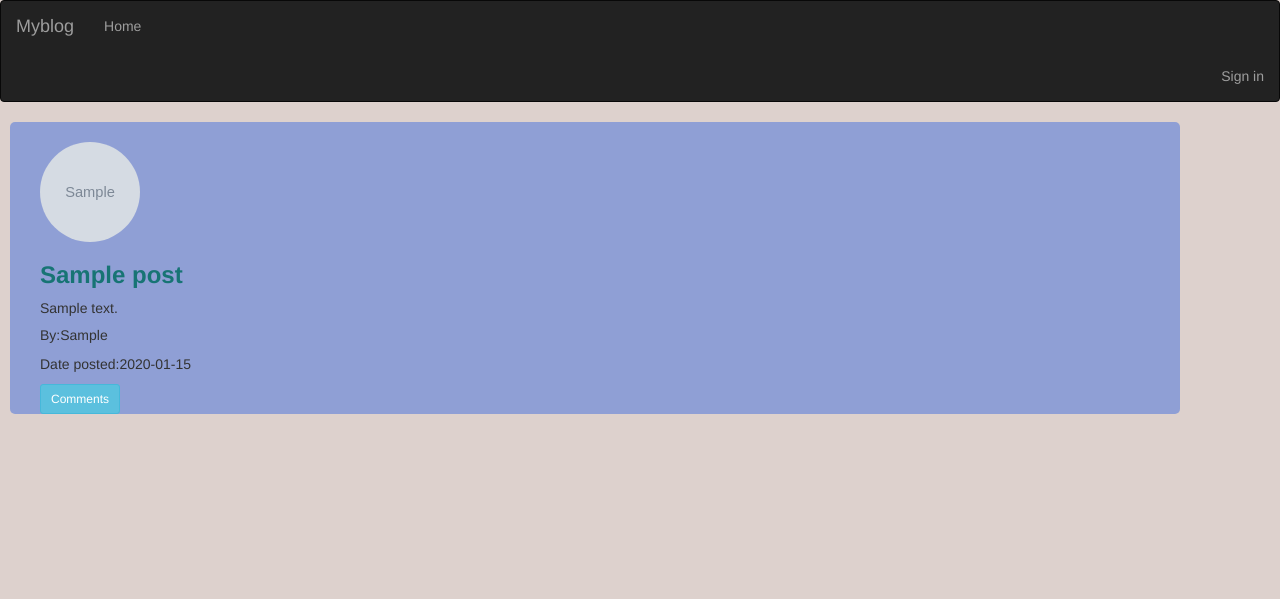
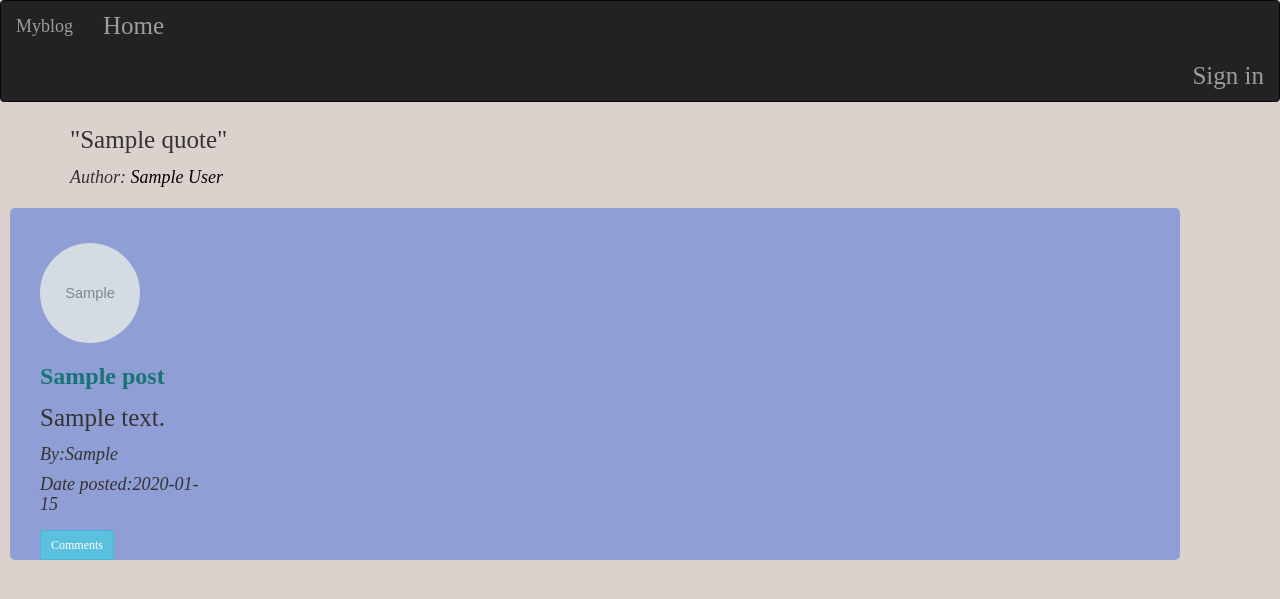
Before and after one commit to Esther-Anyona/mylearner, a Flask app: page / in a window 1280 px wide. Shown: the top 599 px of the page. Run offline with Flask 2, Linux system fonts and the light colour scheme; tables that the repository leaves empty hold one stand-in row (values such as "Sample post"); grey boxes marked "Sample" are stand-in pictures; a database or web service that is not in the repository returns one stand-in record (values such as "Sample title"); data that the repository does not hold is empty; some libraries are stand-ins or nearby versions.

Commit message:
Add quote api to display random quotes on homepage

```diff
--- a/app/__init__.py
+++ b/app/__init__.py
@@ -43,5 +43,4 @@
     app.register_blueprint(auth_blueprint,url_prefix = '/authenticate')
 
 
-
     return app
--- a/app/main/views.py
+++ b/app/main/views.py
@@ -4,12 +4,14 @@
 from flask_login import login_required, current_user
 from .. import db, photos
 from .forms import UpdateProfile, PostForm, CommentForm
+from ..requests import get_quotes
 
 @main.route('/')
 def home():
+    quotes= get_quotes()
     posts= Post.query.order_by(Post.date_posted.desc()).all()
     title="My Learning post"
-    return render_template('home.html', title=title, posts=posts)
+    return render_template('home.html', title=title, posts=posts, quote=quotes)
 
 
 @main.route('/user/<uname>')
--- /dev/null
+++ b/app/requests.py
@@ -0,0 +1,7 @@
+import requests,json
+
+def get_quotes():
+    response = requests.get('http://quotes.stormconsultancy.co.uk/random.json')
+    if response.status_code == 200:
+        quote = response.json()
+        return quote
--- a/app/static/css/index.css
+++ b/app/static/css/index.css
@@ -1,6 +1,13 @@
 body{
     background-color: rgb(221, 209, 205);
+    font-family:  serif;
+    font-size: 25px;
+
 }
+h4{
+    font-style: italic;
+}
+
 #posts{
     border: 10px;
     border-radius: 5px;
--- a/app/templates/base.html
+++ b/app/templates/base.html
@@ -4,5 +4,6 @@
 {% endblock %}
 {% block styles %}
     {{ super() }}
+    <link href="https://fonts.googleapis.com/css2?family=Roboto:ital,wght@0,400;0,700;1,400&display=swap" rel="stylesheet">
     <link rel="stylesheet" href="{{url_for('static',filename='css/index.css')}}">
 {% endblock %}
--- a/app/templates/home.html
+++ b/app/templates/home.html
@@ -1,5 +1,11 @@
 {% extends 'base.html'%}
 {% block content%}
+<div class="container">
+    <div class="quote">
+        <p class="card-text">"{{quote.quote}}"</p>
+        <h4>Author: <span style="color: rgb(3, 3, 3)">{{quote.author}}</span> </h4>
+    </div>
+</div>
 <div class="container" id="posts">
     {% for post in posts %}
     <div class="card p-5">
@@ -14,8 +20,8 @@
                 <p>{{post.content}}</p>
             </div>
             <div class="card-footer">
-                <h5><span>By:</span>{{post.author.username|title()}}</h5>
-                <p><span> Date posted:</span>{{post.date_posted.strftime("%Y-%m-%d")}}</p>
+                <h4><span>By:</span>{{post.author.username|title()}}</h4>
+                <h4><span> Date posted:</span>{{post.date_posted.strftime("%Y-%m-%d")}}</4>
             </div>
             <a href="{{url_for('main.comment',post_id = post.id)}}" class="btn btn-info btn-sm m-10"> Comments</a>
             </div>
```
Also changed, not shown: 1 other file.
